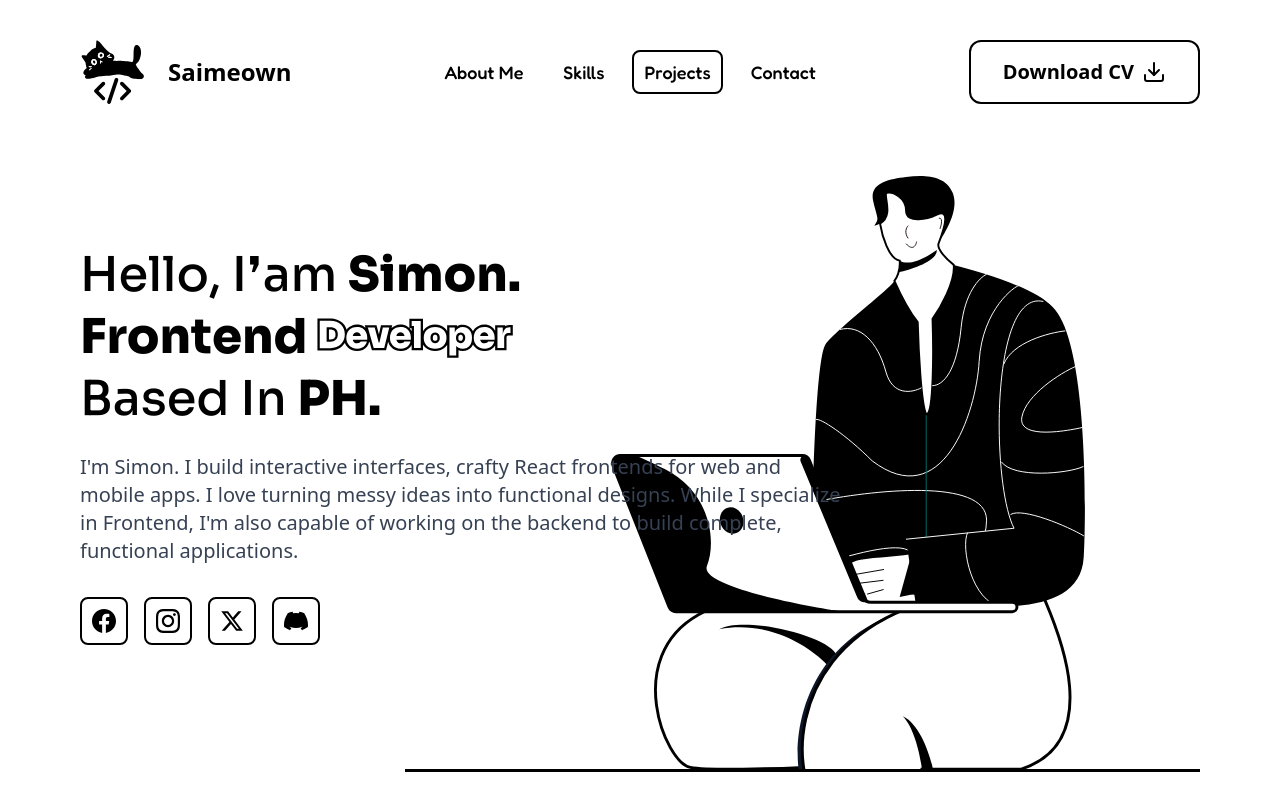
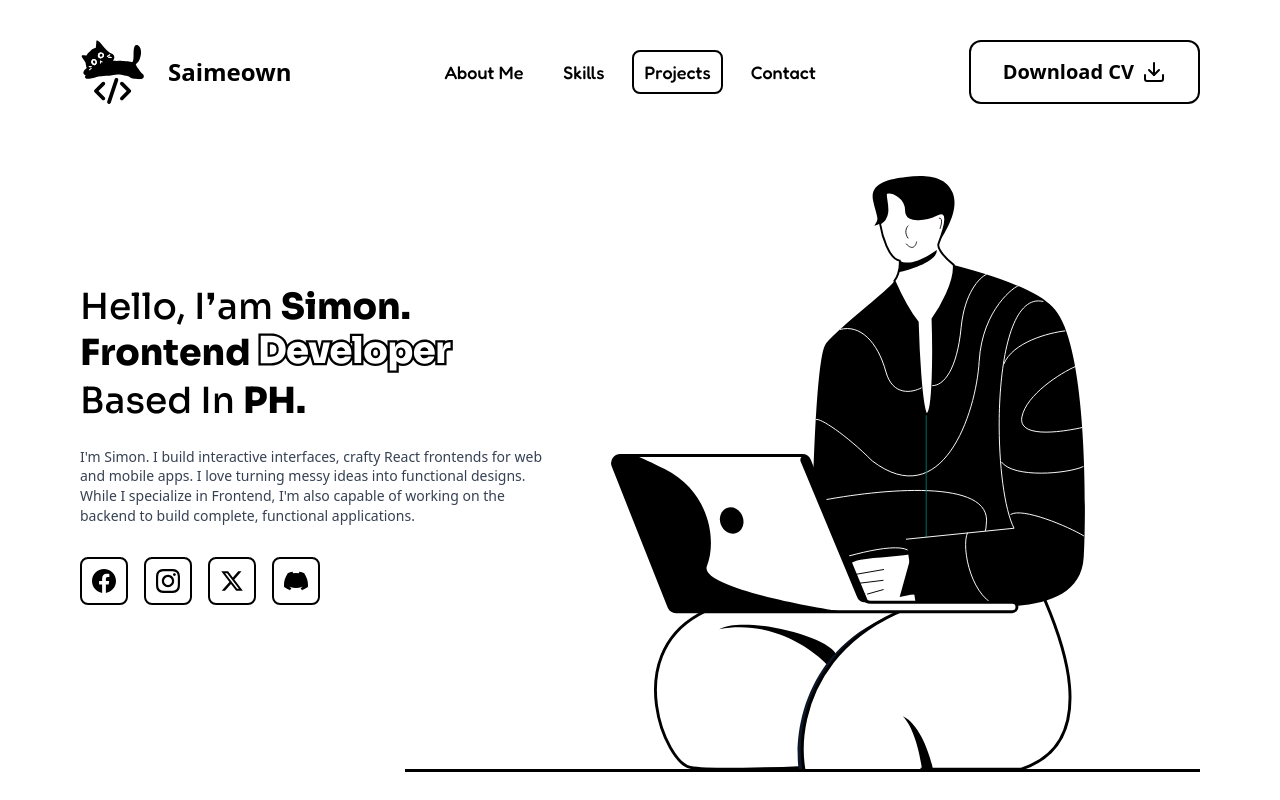
Before and after one commit to Saimeown/saimeown-portfolio, a React (Vite) app: page / in a window 1280 px wide. Shown: the top 800 px of the page. Built offline with nearby package versions, Linux system fonts and the light colour scheme; a web font is replaced by a local one.

Commit message:
Adjusted UI

```diff
--- a/src/components/Hero.tsx
+++ b/src/components/Hero.tsx
@@ -12,11 +12,11 @@ const Hero = () => {
         <div className="-mt-15 px-4 md:px-6 lg:px-12 xl:px-20 2xl:px-60 min-h-screen flex items-center relative overflow-hidden" data-section="about">
 
             <div className="flex flex-col lg:flex-row items-center justify-between gap-8 lg:gap-0 relative w-full z-10">
-                <div className="flex-1 text-center lg:text-left max-w-none lg:max-w-3xl relative z-10">
+                <div className="flex-1 text-center lg:text-left max-w-none sm:max-w-sm lg:max-w-md xl:max-w-xl 2xl:max-w-2xl hero-text-125-zoom relative z-10">
                     {/* Hello, I'm Simon Brian. Frontend Developer Based In Philippines. */}
                     <div
                         ref={titleReveal.ref}
-                        className={`text-xl sm:text-2xl md:text-3xl lg:text-4xl xl:text-5xl 2xl:text-6xl font-bold text-black mb-4 lg:mb-6 leading-tight reveal-fade-up ${titleReveal.isRevealed ? 'revealed' : ''}`}
+                        className={`text-xl sm:text-2xl md:text-3xl lg:text-4xl xl:text-5xl 2xl:text-6xl hero-title-125-zoom font-bold text-black mb-4 lg:mb-6 leading-tight reveal-fade-up ${titleReveal.isRevealed ? 'revealed' : ''}`}
                     >
                         <div className="whitespace-nowrap sm:whitespace-normal">
                             <span className="font-sora font-medium">Hello, I❜am </span>
@@ -37,7 +37,7 @@ const Hero = () => {
                     {/* I create beautiful and functional websites that help businesses grow online. */}
                     <div
                         ref={descriptionReveal.ref}
-                        className={`text-xs sm:text-sm md:text-base lg:text-lg xl:text-xl 2xl:text-xl text-gray-700 mb-6 lg:mb-8 max-w-none mx-auto lg:mx-0 reveal-fade-up ${descriptionReveal.isRevealed ? 'revealed' : ''}`}
+                        className={`text-xs sm:text-sm md:text-base lg:text-lg xl:text-sm xl:w-120 2xl:text-xl hero-description-125-zoom text-gray-700 mb-6 lg:mb-8 max-w-none mx-auto lg:mx-0 reveal-fade-up ${descriptionReveal.isRevealed ? 'revealed' : ''}`}
                     >
                         <p>I'm Simon. I build interactive interfaces, crafty React frontends for web and mobile apps. I love turning messy ideas into functional designs. While I specialize in Frontend, I'm also capable of working on the backend to build complete, functional applications.</p>
                     </div>
--- a/src/index.css
+++ b/src/index.css
@@ -25,6 +25,22 @@
   }
   .font-cherry-bomb-one {
     font-family: "Cherry Bomb One", ui-sans-serif, system-ui, sans-serif;
+  }
+
+  /* 125% zoom laptop optimization (1200px-1400px range) */
+  @media (min-width: 1200px) and (max-width: 1400px) {
+    .hero-text-125-zoom {
+      max-width: 400px !important;
+    }
+
+    .hero-description-125-zoom {
+      font-size: 0.875rem !important;
+      line-height: 1.4 !important;
+    }
+
+    .hero-title-125-zoom {
+      font-size: 2.25rem !important;
+    }
   }
 
   /* Custom responsive breakpoints for laptop screens */
```
